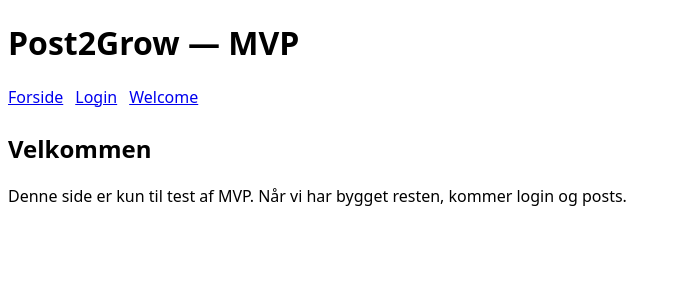
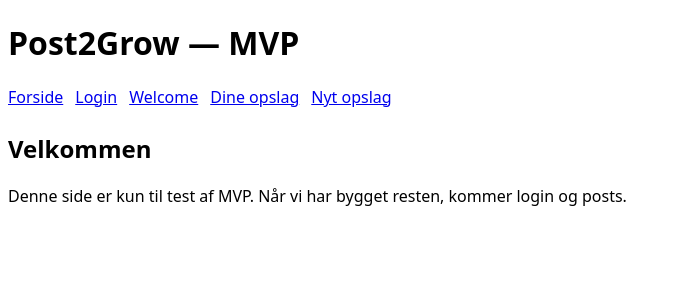
Before and after one commit to obe2904-dev/p2g-app, a Next.js app: page / in a window 1280 px wide. Shown: the top 300 px of the page, without its empty margins (0-681 px from the left). Built offline with nearby package versions, Linux system fonts and the light colour scheme.

Commit message:
Update layout.tsx

```diff
--- a/app/layout.tsx
+++ b/app/layout.tsx
@@ -10,6 +10,8 @@ export default function RootLayout({ children }: { children: React.ReactNode })
   <a href="/">Forside</a>
   <a href="/login">Login</a>
   <a href="/welcome">Welcome</a>
+  <a href="/posts">Dine opslag</a>
+  <a href="/posts/new">Nyt opslag</a>
 </nav>
         </header>
         {children}
```
